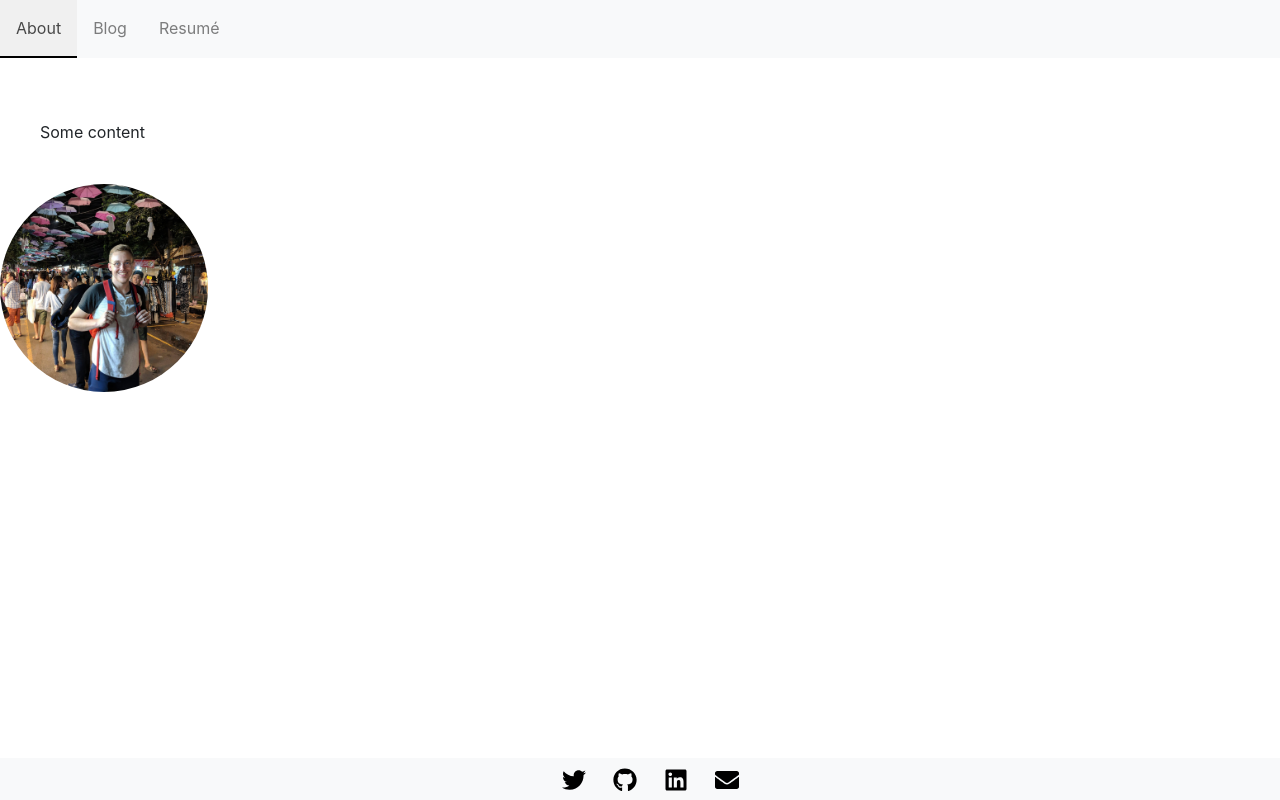
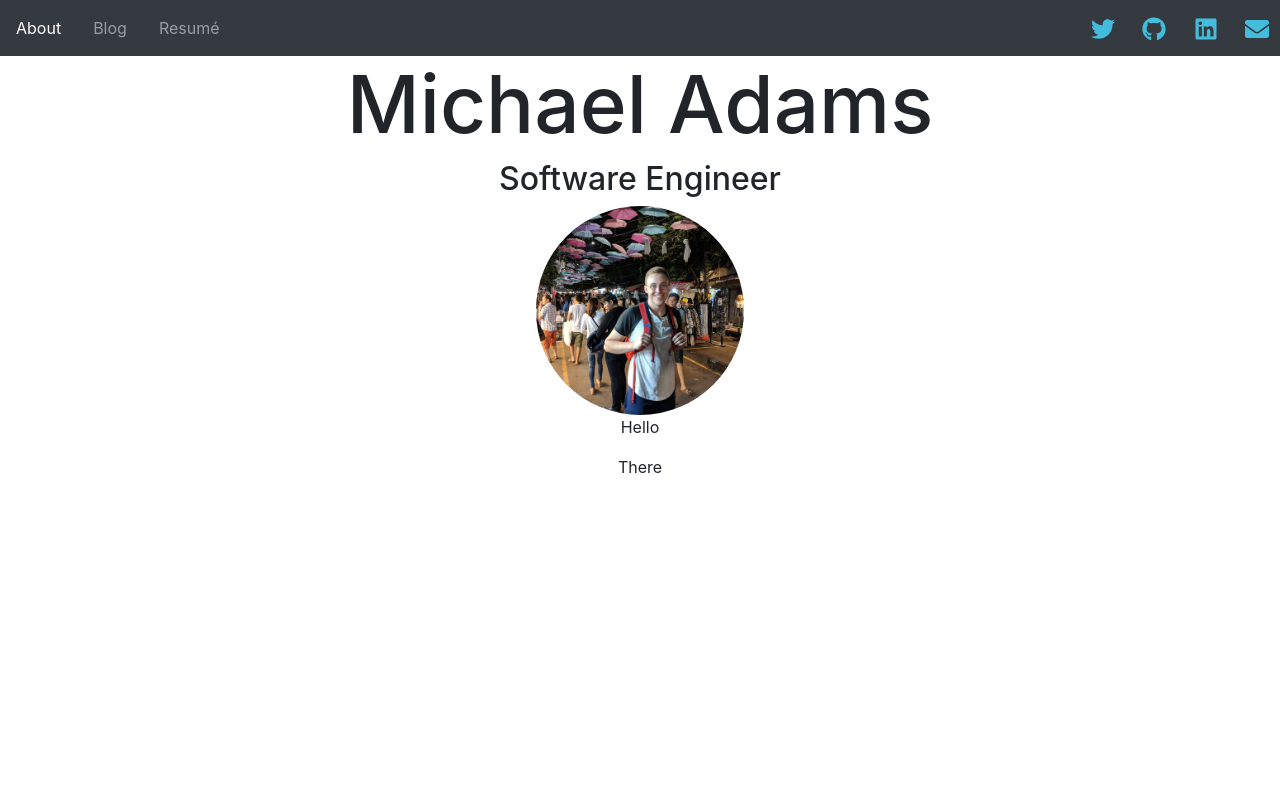
Before and after one commit to loremdipso/loremdipso.github.io, a Gatsby site: page / in a window 1280 px wide. Built offline with nearby package versions, Linux system fonts and the light colour scheme; Gatsby itself is replaced by a stand-in of ours.

Commit message:
Minor progress. About to redesign this whole dealy

```diff
--- a/gatsby-node.js
+++ b/gatsby-node.js
@@ -15,8 +15,8 @@ exports.onCreatePage = ({ page, actions }) => {
 }
 
 
-exports.createPages = ({ boundActionCreators, graphql }) => {
-	const { createPage } = boundActionCreators;
+exports.createPages = ({ actions, graphql }) => {
+	const { createPage } = actions;
 
 	const blogPostTemplate = path.resolve(`src/templates/blog-post.js`);
 
--- a/resume/config.yml
+++ b/resume/config.yml
@@ -11,10 +11,6 @@ birth:
 contact:
   email: mtadams42@gmail.com
   phone: (615) 962-2329
-  street: 18 North Paterson, unit 612
-  city: Madison
-  state: WI
-  zip: 53703
   website: https://loremdipso.com/
   github: loremdipso
 lang: en
@@ -98,7 +94,6 @@ experiences:
             projects:
               - "Part of small team that pioneered Epic's first Endocrinology module."
               # - "Part of small team that pioneered Epic's first Endocrinology module: a tool that standardized recording and displaying insulin instructions."
-
           # - name: MyChart
           #   role: SD
           #   description: Team that builds the website patients use to connect to their healthcare organization
--- a/src/components/profile/contact-icons.tsx
+++ b/src/components/profile/contact-icons.tsx
@@ -12,23 +12,24 @@ import { config } from "../../config/config";
 
 export default function ContactIcons() {
 	const mailToUrl = `mailto:${config.email}?Subject=Hello`;
+	let fill = "#44bddc";
 
 	return (
-		<div className="contact">
+		<div className="contact-links">
 			<a target="_blank" href="https://www.twitter.com/loremdipso">
-				<FaTwitter className="icon" fill={null} />
+				<FaTwitter className="icon" fill={fill} />
 			</a>
 
 			<a target="_blank" href="https://www.github.com/loremdipso">
-				<FaGithub className="icon" fill={null} />
+				<FaGithub className="icon" fill={fill} />
 			</a>
 
 			<a target="_blank" href="https://www.linkedin.com/in/loremdipso">
-				<FaLinkedin className="icon" fill={null} />
+				<FaLinkedin className="icon" fill={fill} />
 			</a>
 
 			<a href="mailto:mtadams42@gmail.com">
-				<FaEnvelope className="icon" fill={null} />
+				<FaEnvelope className="icon" fill={fill} />
 			</a>
 		</div>
 	);
--- a/src/components/profile/profile.tsx
+++ b/src/components/profile/profile.tsx
@@ -1,13 +1,39 @@
 import React, { useState } from "react";
 import ProfilePic from "./profile-pic";
-import S from "./profile-pic";
-import Sidebar from "./sidebar";
+import styled from "styled-components";
+
+const BigHeader = styled.h1`
+	font-size: 5em;
+`;
+
+const SubHeader = styled.h2`
+	font-size: 2em;
+`;
+
+const HeaderLeft = styled.div``;
+
+const HeaderRight = styled.div``;
 
 export default function Profile({ path }: { path: string }) {
 	return (
-		<>
-			<Sidebar />
-			<ProfilePic />
-		</>
+		<div className="centered-content">
+			<HeaderLeft>
+				<BigHeader>Michael Adams</BigHeader>
+				<SubHeader>Software Engineer</SubHeader>
+			</HeaderLeft>
+			<HeaderRight>
+				<ProfilePic />
+			</HeaderRight>
+			<Content />
+		</div>
 	);
 }
+
+function Content() {
+	return (
+		<article>
+			<p>Hello</p>
+			<p>There</p>
+		</article>
+	);
+}
--- a/src/components/profile/sidebar.scss
+++ b/src/components/profile/sidebar.scss
@@ -15,22 +15,22 @@
 		// lost-column: 5/12;
 		&__inner {
 			padding: 30px 20px 0;
-			&:after {
-				background: $color-gray-border;
-				background: linear-gradient(
-					to bottom,
-					$color-gray-border 0%,
-					$color-gray-border 48%,
-					$color-white 100%
-				);
-				position: absolute;
-				content: "";
-				width: 1px;
-				height: 540px;
-				top: 30px;
-				right: -10px;
-				bottom: 0;
-			}
+			// &:after {
+			// 	background: $color-gray-border;
+			// 	background: linear-gradient(
+			// 		to bottom,
+			// 		$color-gray-border 0%,
+			// 		$color-gray-border 48%,
+			// 		$color-white 100%
+			// 	);
+			// 	position: absolute;
+			// 	content: "";
+			// 	width: 1px;
+			// 	height: 540px;
+			// 	top: 30px;
+			// 	right: -10px;
+			// 	bottom: 0;
+			// }
 		}
 	}
 }
--- a/src/components/profile/sidebar.tsx
+++ /dev/null
@@ -1,18 +0,0 @@
-import React from "react";
-import "./sidebar.scss";
-
-export default function Sidebar() {
-	// const { author, copyright, menu } = useSiteMetadata();
-
-	return (
-		<div className="sidebar">
-			<div className="sidebar__inner">
-				{/* <Author author={author} isIndex={isIndex} />
-				<Menu menu={menu} />
-				<Contacts contacts={author.contacts} />
-				<Copyright copyright={copyright} /> */}
-				Some content
-			</div>
-		</div>
-	);
-}
--- a/src/components/resume/contact.tsx
+++ b/src/components/resume/contact.tsx
@@ -7,13 +7,11 @@ export function Contact({ data }: { data: IContact }) {
 	return (
 		<div className="contacts">
 			{version === 2 && <div className="header">Personal Info</div>}
-			{/* <Line name="Address">
-				{data.street && <div>{data.street}</div>}
-				<div>
-					{data.city}, {data.state} {data.zip}
-				</div>
-			</Line> */}
-			{data.email && <Line name="Email"><div>{data.email}</div></Line>}
+			{data.email && (
+				<Line name="Email">
+					<div>{data.email}</div>
+				</Line>
+			)}
 			<Line name="Mobile">
 				<div>{data.phone}</div>
 			</Line>
--- a/src/pages/index.tsx
+++ b/src/pages/index.tsx
@@ -1,4 +1,4 @@
-import React, { useState } from "react";
+import React from "react";
 import "../styles/styles.scss";
 import { Navbar, Nav, Container } from "react-bootstrap";
 import "../../node_modules/bootstrap/dist/css/bootstrap.css";
@@ -8,16 +8,19 @@ import { Blog } from "../components/blog/blog";
 import Resume from "../components/resume/resume";
 import ContactIcons from "../components/profile/contact-icons";
 import { Router, Link, Location } from "@reach/router";
-import { TransitionGroup, CSSTransition } from "react-transition-group";
 
 export default function Home() {
 	return (
-		<div>
-			<Navbar sticky="top" bg="light" collapseOnSelect>
+		<>
+			<Navbar bg="dark" variant="dark" sticky="top">
 				<Nav>
 					<FancyNavLink to={APP_ROUTES.home}>About</FancyNavLink>
 					<FancyNavLink to={APP_ROUTES.blog}>Blog</FancyNavLink>
 					<FancyNavLink to={APP_ROUTES.resume}>Resumé</FancyNavLink>
+				</Nav>
+
+				<Nav className="ml-auto">
+					<ContactIcons />
 				</Nav>
 			</Navbar>
 
@@ -27,19 +30,14 @@ export default function Home() {
 				<Blog path={APP_ROUTES.blog_slug} />
 				<Resume path={APP_ROUTES.resume} />
 			</FancyRouter>
-
-			<Navbar fixed="bottom" bg="light">
-				<Nav className="ml-auto mr-auto">
-					<ContactIcons />
-				</Nav>
-			</Navbar>
-		</div>
+		</>
 	);
 }
 
 function FancyNavLink(props: { to: string; children: any }) {
 	return (
-		<Link
+		<Nav.Link
+			as={Link}
 			to={props.to}
 			className="nav-link"
 			getProps={({ isCurrent }) => {
@@ -47,7 +45,7 @@ function FancyNavLink(props: { to: string; children: any }) {
 			}}
 		>
 			{props.children}
-		</Link>
+		</Nav.Link>
 	);
 }
 
@@ -57,17 +55,9 @@ function FancyRouter({ children }: { children: any }) {
 			<Location>
 				{({ location }) => (
 					<Container>
-						<TransitionGroup>
-							<CSSTransition
-								key={location.key}
-								timeout={{ enter: 300, exit: 300 }}
-								classNames={"fade"}
-							>
-								<section className="route-section">
-									<Router location={location}>{children}</Router>
-								</section>
-							</CSSTransition>
-						</TransitionGroup>
+						<section className="route-section">
+							<Router location={location}>{children}</Router>
+						</section>
 					</Container>
 				)}
 			</Location>
--- a/src/styles/_partials/original.scss
+++ b/src/styles/_partials/original.scss
@@ -1,4 +1,8 @@
-.contact {
+.centered-content {
+	text-align: center;
+}
+
+.contact-links {
 	white-space: nowrap;
 	word-spacing: normal;
 	letter-spacing: normal;
@@ -27,15 +31,10 @@
 		height: 24px;
 		vertical-align: middle;
 	}
-
-	// img {
-	// 	display: inline;
-	// 	height: 100%;
-	// }
 }
 
 #avatar {
-	position: absolute;
+	// position: absolute;
 	// right: -16em;
 	// top: -5em;
 	margin: 0;
@@ -58,7 +57,7 @@
 	// nav {
 	// 	margin-bottom: 2em;
 	// }
-	.contact {
+	.contact-links {
 		// position: absolute;
 		line-height: 3.3rem;
 		background: none;
@@ -83,7 +82,7 @@
 			margin: 0 0 0.5em 2em;
 		}
 	}
-	.contact {
+	.contact-links {
 		padding: 1em;
 		.icon {
 			width: 32px;
--- a/src/styles/_partials/overrides.scss
+++ b/src/styles/_partials/overrides.scss
@@ -2,13 +2,10 @@
 	padding: 0 !important;
 }
 
-$bottom_margin: 2px;
 .nav-link {
 	padding: 1rem !important;
-	border-bottom: $bottom_margin;
 }
 
 .nav-link.selected {
-	background-color: #f0f0f0;
-	border-bottom: $bottom_margin solid black;
+	color: white !important;
 }
--- a/src/styles/_partials/transitions.scss
+++ b/src/styles/_partials/transitions.scss
@@ -1,31 +1,29 @@
-/* REGION CONTAINER SWITCHING */
-.fade-enter {
-	opacity: 0.01;
-}
+// .fade-enter {
+// 	opacity: 0.01;
+// }
 
-.fade-enter.fade-enter-active {
-	opacity: 1;
-	transition: opacity 300ms ease-in;
-}
+// .fade-enter.fade-enter-active {
+// 	opacity: 1;
+// 	transition: opacity 300ms ease-in;
+// }
 
-.fade-exit {
-	opacity: 1;
-}
+// .fade-exit {
+// 	opacity: 1;
+// }
 
-.fade-exit.fade-exit-active {
-	opacity: 0.01;
-	transition: opacity 300ms ease-in;
-}
+// .fade-exit.fade-exit-active {
+// 	opacity: 0.01;
+// 	transition: opacity 300ms ease-in;
+// }
 
-div.transition-group {
-	position: relative;
-}
+// div.transition-group {
+// 	position: relative;
+// }
 
-section.route-section {
-	position: absolute;
-	margin-top: 5rem;
-	width: 100%;
-	top: 0;
-	left: 0;
-}
-/* ENDREGION CONTAINER SWITCHING */
+// section.route-section {
+// 	position: absolute;
+// 	margin-top: 5rem;
+// 	width: 100%;
+// 	top: 0;
+// 	left: 0;
+// }
--- a/src/templates/blog-post.js
+++ b/src/templates/blog-post.js
@@ -1,5 +1,6 @@
 import React from 'react';
 import Helmet from 'react-helmet';
+import { graphql } from 'gatsby';
 
 // import '../css/blog-post.css';
 
```
Also changed, not shown: package.json (+12 -11 lines), static/resume.json (+1 -1 lines), 2 other files.
